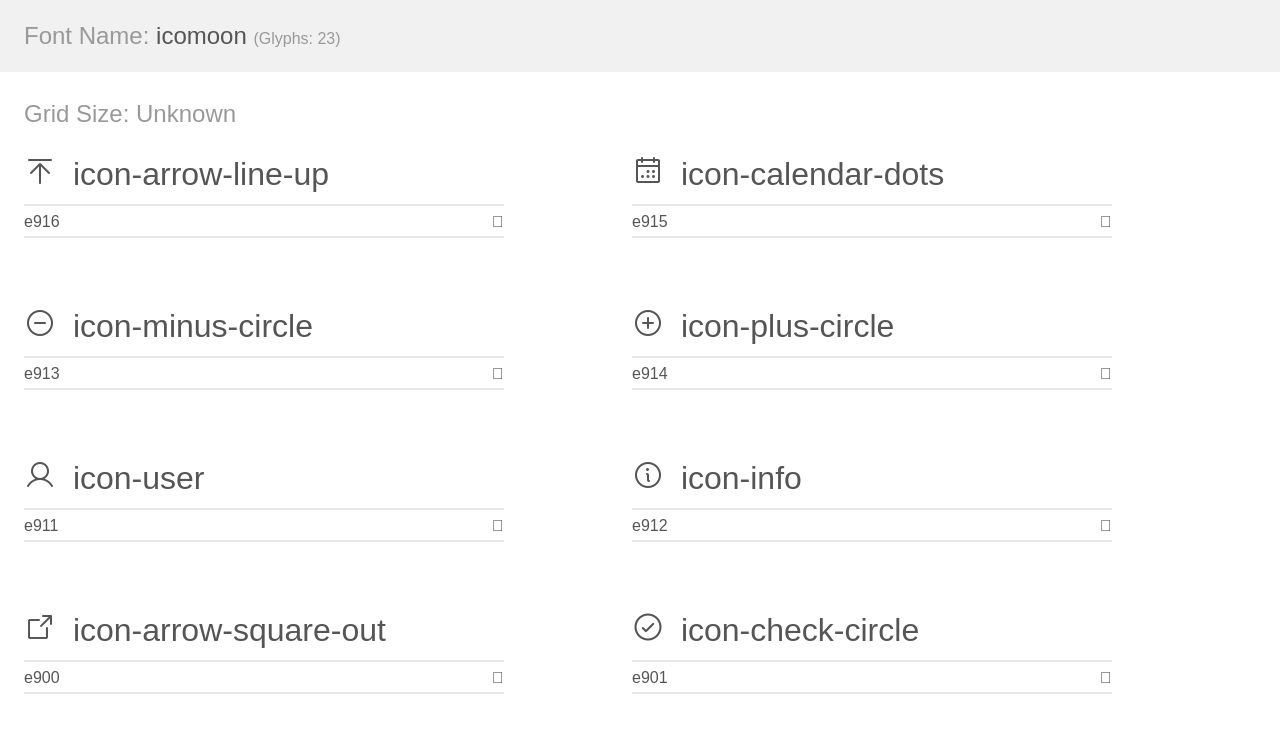
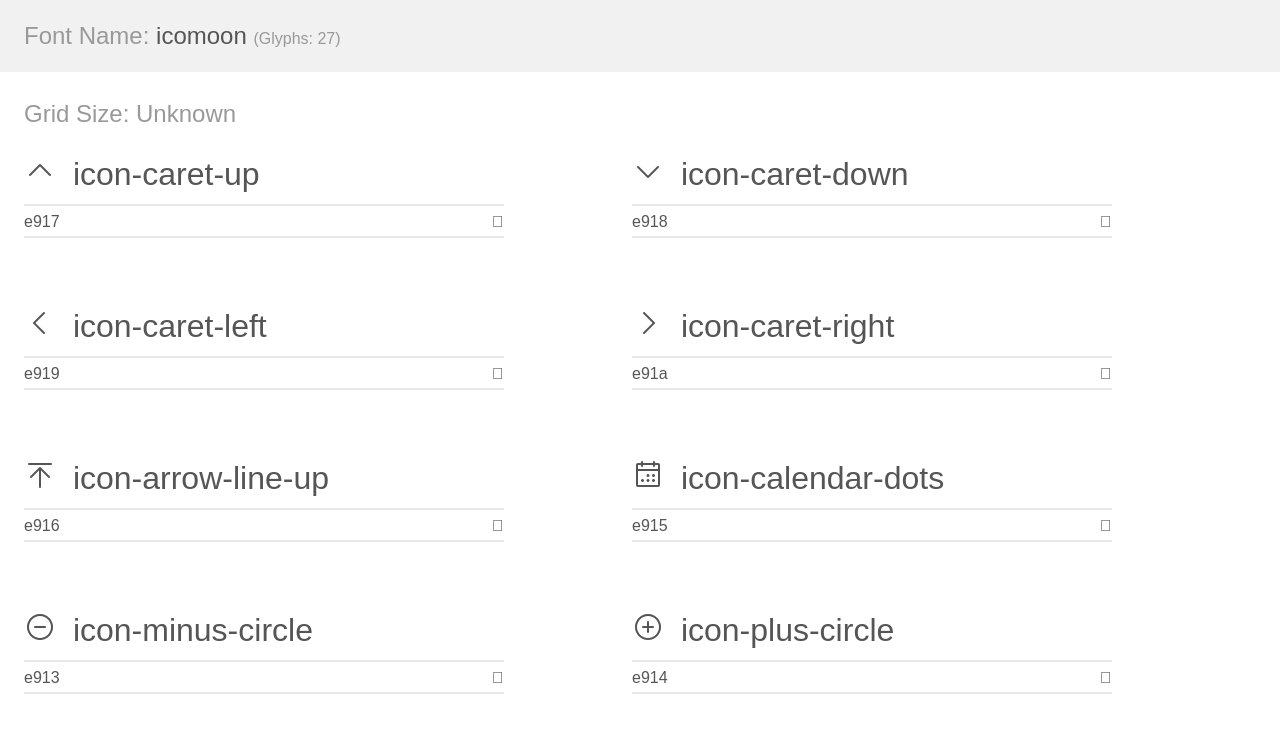
Before and after one commit to techLiberty/galaxy-11ty-libdoc, an Eleventy site: page assets/fonts/icomoon/demo.html in a window 1280 px wide. Shown: the top 755 px of the page. Built offline with nearby package versions, Linux system fonts and the light colour scheme; Eleventy itself is replaced by a stand-in of ours; files that its build step writes are made by us from their sources; files whose address does not match are found by name.

Commit message:
feat: Update icomoon

```diff
--- a/assets/fonts/icomoon/demo.html
+++ b/assets/fonts/icomoon/demo.html
@@ -9,10 +9,66 @@
     <link rel="stylesheet" href="style.css"></head>
 <body>
     <div class="bgc1 clearfix">
-        <h1 class="mhmm mvm"><span class="fgc1">Font Name:</span> icomoon <small class="fgc1">(Glyphs:&nbsp;23)</small></h1>
+        <h1 class="mhmm mvm"><span class="fgc1">Font Name:</span> icomoon <small class="fgc1">(Glyphs:&nbsp;27)</small></h1>
     </div>
     <div class="clearfix mhl ptl">
         <h1 class="mvm mtn fgc1">Grid Size: Unknown</h1>
+        <div class="glyph fs1">
+            <div class="clearfix bshadow0 pbs">
+                <span class="icon-caret-up"></span>
+                <span class="mls"> icon-caret-up</span>
+            </div>
+            <fieldset class="fs0 size1of1 clearfix hidden-false">
+                <input type="text" readonly value="e917" class="unit size1of2" />
+                <input type="text" maxlength="1" readonly value="&#xe917;" class="unitRight size1of2 talign-right" />
+            </fieldset>
+            <div class="fs0 bshadow0 clearfix hidden-true">
+                <span class="unit pvs fgc1">liga: </span>
+                <input type="text" readonly value="" class="liga unitRight" />
+            </div>
+        </div>
+        <div class="glyph fs1">
+            <div class="clearfix bshadow0 pbs">
+                <span class="icon-caret-down"></span>
+                <span class="mls"> icon-caret-down</span>
+            </div>
+            <fieldset class="fs0 size1of1 clearfix hidden-false">
+                <input type="text" readonly value="e918" class="unit size1of2" />
+                <input type="text" maxlength="1" readonly value="&#xe918;" class="unitRight size1of2 talign-right" />
+            </fieldset>
+            <div class="fs0 bshadow0 clearfix hidden-true">
+                <span class="unit pvs fgc1">liga: </span>
+                <input type="text" readonly value="" class="liga unitRight" />
+            </div>
+        </div>
+        <div class="glyph fs1">
+            <div class="clearfix bshadow0 pbs">
+                <span class="icon-caret-left"></span>
+                <span class="mls"> icon-caret-left</span>
+            </div>
+            <fieldset class="fs0 size1of1 clearfix hidden-false">
+                <input type="text" readonly value="e919" class="unit size1of2" />
+                <input type="text" maxlength="1" readonly value="&#xe919;" class="unitRight size1of2 talign-right" />
+            </fieldset>
+            <div class="fs0 bshadow0 clearfix hidden-true">
+                <span class="unit pvs fgc1">liga: </span>
+                <input type="text" readonly value="" class="liga unitRight" />
+            </div>
+        </div>
+        <div class="glyph fs1">
+            <div class="clearfix bshadow0 pbs">
+                <span class="icon-caret-right"></span>
+                <span class="mls"> icon-caret-right</span>
+            </div>
+            <fieldset class="fs0 size1of1 clearfix hidden-false">
+                <input type="text" readonly value="e91a" class="unit size1of2" />
+                <input type="text" maxlength="1" readonly value="&#xe91a;" class="unitRight size1of2 talign-right" />
+            </fieldset>
+            <div class="fs0 bshadow0 clearfix hidden-true">
+                <span class="unit pvs fgc1">liga: </span>
+                <input type="text" readonly value="" class="liga unitRight" />
+            </div>
+        </div>
         <div class="glyph fs1">
             <div class="clearfix bshadow0 pbs">
                 <span class="icon-arrow-line-up"></span>
--- a/assets/fonts/icomoon/style.css
+++ b/assets/fonts/icomoon/style.css
@@ -1,9 +1,9 @@
 @font-face {
   font-family: 'icomoon';
   src:
-    url('fonts/icomoon.ttf?4waoul') format('truetype'),
-    url('fonts/icomoon.woff?4waoul') format('woff'),
-    url('fonts/icomoon.svg?4waoul#icomoon') format('svg');
+    url('fonts/icomoon.ttf?8vmkh5') format('truetype'),
+    url('fonts/icomoon.woff?8vmkh5') format('woff'),
+    url('fonts/icomoon.svg?8vmkh5#icomoon') format('svg');
   font-weight: normal;
   font-style: normal;
   font-display: block;
@@ -24,6 +24,18 @@
   -moz-osx-font-smoothing: grayscale;
 }
 
+.icon-caret-up:before {
+  content: "\e917";
+}
+.icon-caret-down:before {
+  content: "\e918";
+}
+.icon-caret-left:before {
+  content: "\e919";
+}
+.icon-caret-right:before {
+  content: "\e91a";
+}
 .icon-arrow-line-up:before {
   content: "\e916";
 }
```
Also changed, not shown: assets/fonts/icomoon/selection.json (+1 -1 lines), assets/fonts/icomoon/fonts/icomoon.ttf, assets/fonts/icomoon/fonts/icomoon.woff, 1 other file.
